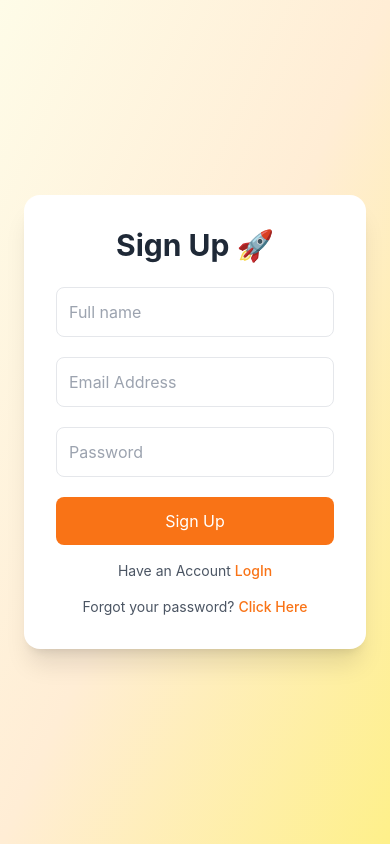
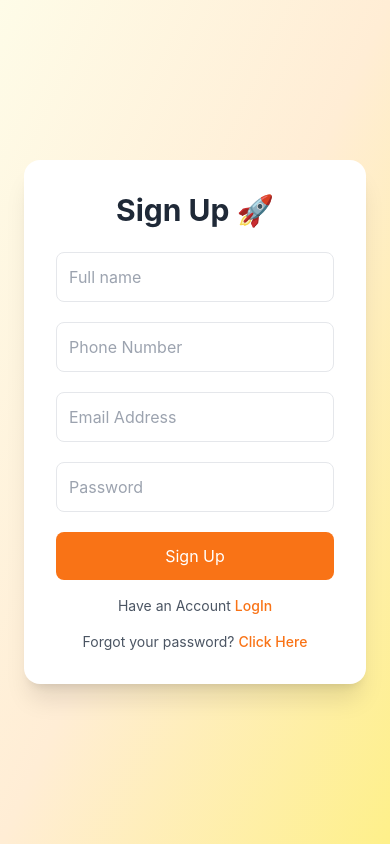
Before and after one commit to MDSARFRAAZNASIR/localdelivery-app, a React (Create React App) app in the folder frontend/: page /signup in a window 390 px wide. Built offline with nearby package versions, Linux system fonts and the light colour scheme.

Commit message:
phone add

```diff
--- a/frontend/src/components/authPages/SignupPage.jsx
+++ b/frontend/src/components/authPages/SignupPage.jsx
@@ -4,7 +4,7 @@ import { Link, NavLink, useNavigate } from "react-router-dom";
 
 export default function SignupPage() {
   const [username, setUsername] = useState("");
-  // const [userphone, setUserphone] = useState("");
+  const [userphone, setUserphone] = useState("");
   const [useremail, setUseremail] = useState("");
   const [userpassword, setUserpassword] = useState("");
   const navigate = useNavigate();
@@ -13,7 +13,7 @@ export default function SignupPage() {
   const [showForgot, setShowForgot] = useState(false);
 
   const userSignInHandler = async () => {
-    console.log(username, useremail, userpassword);
+    console.log(username, userphone, useremail, userpassword);
     try {
       let result = await fetch("https://localdelivery-app-backend.vercel.app/userregister",
         {
@@ -21,7 +21,7 @@ export default function SignupPage() {
             headers: { "Content-Type": "application/json" },
           body: JSON.stringify({
             username,
-            // userphone,
+            userphone,
             useremail,
             userpassword,
           }),
@@ -71,7 +71,7 @@ export default function SignupPage() {
                 required
                 className="w-full p-3 border rounded-lg focus:ring-2 focus:ring-orange-400"
               />
-              {/* <input
+              <input
                 type="tel"
                 name="userphone"
                 placeholder="Phone Number"
@@ -79,7 +79,7 @@ export default function SignupPage() {
                 onChange={(e) => setUserphone(e.target.value)}
                 required
                 className="w-full p-3 border rounded-lg focus:ring-2 focus:ring-orange-400"
-              /> */}
+              />
               <input
                 type="email"
                 name="useremail"
@@ -91,7 +91,7 @@ export default function SignupPage() {
               />
               <input
                 type="password"
-                name="password"
+                name="userpassword"
                 placeholder="Password"
                 value={userpassword}
                 onChange={(e) => setUserpassword(e.target.value)}
@@ -117,7 +117,6 @@ export default function SignupPage() {
                 </Link>
               </NavLink>
             </p>
-
             <p className="text-sm text-center text-gray-600 mt-4">
               Forgot your password?{" "}
               <button
```
